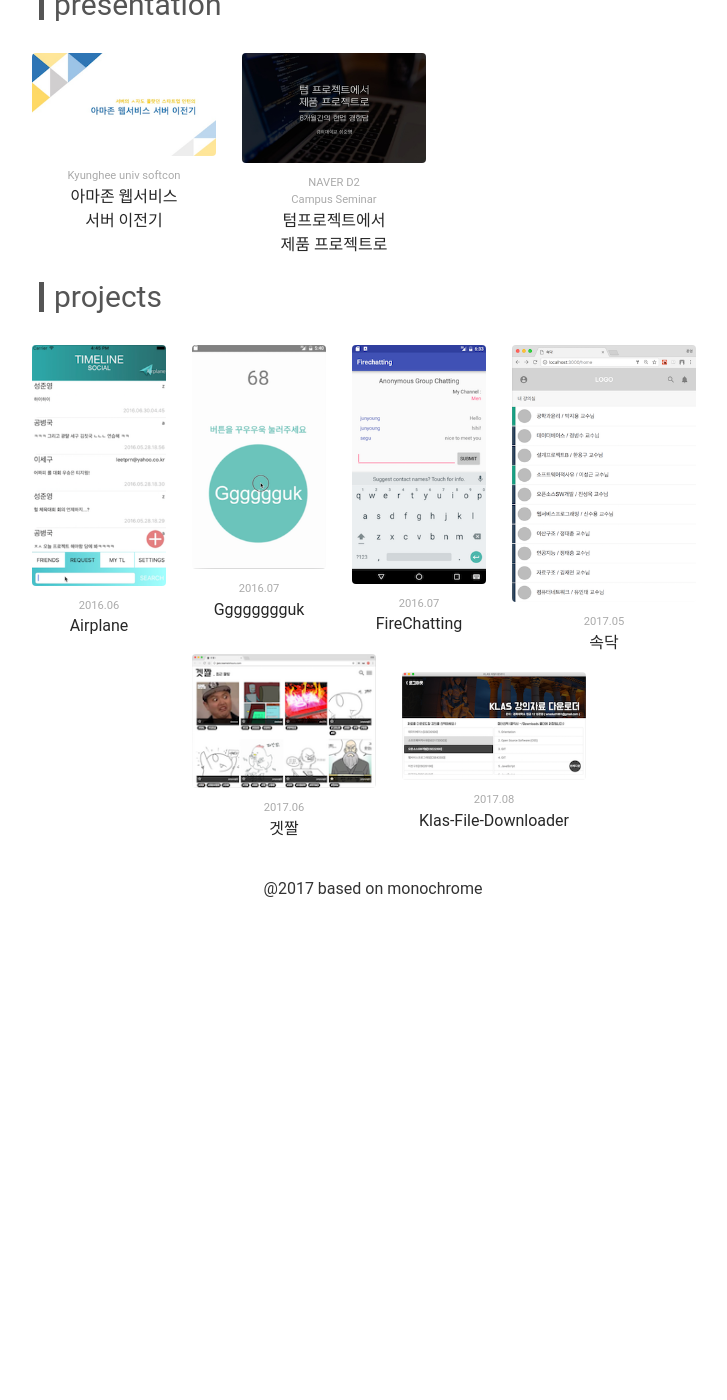
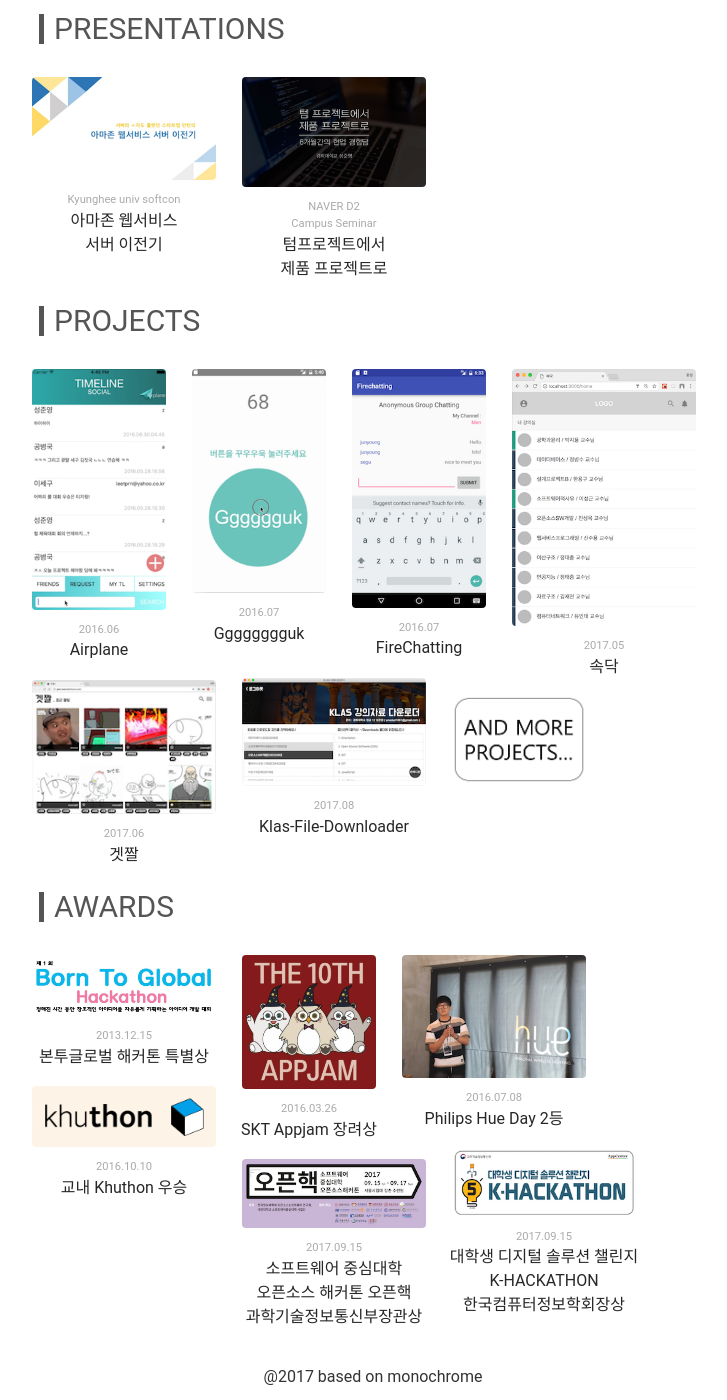
Before and after one commit to sungjunyoung/sungjunyoung.github.io_deprecated, a Jekyll site: the page built from about.html, in a window 1280 px wide and 1400 px high, scrolled down 624 px. Shown: the whole window, without its empty margins (267-994 px from the left). Built offline with Jekyll 4.4.1, drawn with Linux system fonts in a browser that asks for light colours; before the commit the page ends 1536 px from its top, so only the background shows below that; some of the changed text lies outside the part shown.

Commit message:
projects, awards 추가

```diff
--- a/about.html
+++ b/about.html
@@ -34,10 +34,10 @@ description: About Junyoung
 
 <div id="career">
     <div class="title">
-        career
+        CAREER
     </div>
 
-    <div class="grid career">
+    <div class="grid">
         <div id="http://ce.khu.ac.kr/" class="grid-item">
             <div class="image-wrapper">
                 <img src="img/about/kyunghee.png">
@@ -46,7 +46,7 @@ description: About Junyoung
                 2012.03 ~ now
             </div>
             <div class="grid-title">
-                경희대학교
+                경희대학교<br/>컴퓨터공학과
             </div>
         </div>
         <div id="http://www.swmaestro.kr/web/web/main.do" class="grid-item">
@@ -57,7 +57,7 @@ description: About Junyoung
                 2017.08 ~ now
             </div>
             <div class="grid-title">
-                SW마에스트로
+                SW마에스트로<br/>8기 연수생
             </div>
         </div>
         <div id="http://nomadstar.com/nomad/" class="grid-item">
@@ -77,10 +77,10 @@ description: About Junyoung
 
 <div id="presentation">
     <div class="title">
-        presentation
+        PRESENTATIONS
     </div>
 
-    <div class="grid presentation">
+    <div class="grid">
         <div id="https://www.slideshare.net/SungJunyoung/ss-69345868" class="grid-item">
             <div class="image-wrapper">
                 <img src="img/about/aws-presentaion.png">
@@ -108,10 +108,10 @@ description: About Junyoung
 
 <div id="projects">
     <div class="title">
-        projects
+        PROJECTS
     </div>
 
-    <div class="grid projects">
+    <div class="grid">
         <div id="https://github.com/sungjunyoung/Airplane" class="grid-item">
             <div class="image-wrapper small">
                 <img src="img/about/airplane-project.png">
@@ -178,5 +178,89 @@ description: About Junyoung
                 Klas-File-Downloader
             </div>
         </div>
+        <div id="https://github.com/sungjunyoung?tab=repositories" class="grid-item">
+            <div class="image-wrapper small">
+                <img src="img/about/and-more.png">
+            </div>
+        </div>
     </div>
 </div>
+
+<div id="awards">
+    <div class="title">
+        AWARDS
+    </div>
+
+    <div class="grid">
+        <div id="https://www.facebook.com/b2ghackathon/photos/a.1423976957837645.1073741830.1382490738652934/1423976994504308/?type=3&theater" class="grid-item">
+            <div class="image-wrapper">
+                <img src="img/about/btg-award.png">
+            </div>
+            <div class="grid-term">
+                2013.12.15
+            </div>
+            <div class="grid-title">
+                본투글로벌 해커톤 특별상
+            </div>
+        </div>
+        <div id="img/about/appjam-result.jpg" class="grid-item">
+            <div class="image-wrapper small">
+                <img src="img/about/appjam-award.png">
+            </div>
+            <div class="grid-term">
+                2016.03.26
+            </div>
+            <div class="grid-title">
+                SKT Appjam 장려상
+            </div>
+        </div>
+        <div id="https://m.blog.naver.com/PostView.nhn?blogId=philips_led&logNo=220764934715&proxyReferer=https%3A%2F%2Fwww.facebook.com%2F" class="grid-item">
+            <div class="image-wrapper">
+                <img src="img/about/hueday-award.png">
+            </div>
+            <div class="grid-term">
+                2016.07.08
+            </div>
+            <div class="grid-title">
+                Philips Hue Day 2등
+            </div>
+        </div>
+        <div id="https://thon.khlug.org/about/2016" class="grid-item">
+            <div class="image-wrapper">
+                <img src="img/about/khuthon-award.png">
+            </div>
+            <div class="grid-term">
+                2016.10.10
+            </div>
+            <div class="grid-title">
+                교내 Khuthon 우승
+            </div>
+        </div>
+        <div id="https://sigoss.github.io/hackathon2017-2/index.html" class="grid-item">
+            <div class="image-wrapper">
+                <img src="img/about/openhack-award.png">
+            </div>
+            <div class="grid-term">
+                2017.09.15
+            </div>
+            <div class="grid-title">
+                소프트웨어 중심대학<br/>
+                오픈소스 해커톤 오픈핵<br/>
+                과학기술정보통신부장관상
+            </div>
+        </div>
+        <div id="http://appcenter.kr/archives/10113" class="grid-item">
+            <div class="image-wrapper">
+                <img src="img/about/khackathon-award.png">
+            </div>
+            <div class="grid-term">
+                2017.09.15
+            </div>
+            <div class="grid-title">
+                대학생 디지털 솔루션 챌린지<br/>
+                K-HACKATHON<br/>
+                한국컴퓨터정보학회장상
+            </div>
+        </div>
+    </div>
+</div>
--- a/js/about.js
+++ b/js/about.js
@@ -1,15 +1,14 @@
 $(document).ready(function () {
+    $('.grid').masonry({
+        itemSelector: '.grid-item',
+        columnWidth: 10,
+        horizontalOrder: true
+    });
 
     if(!window.location.hash) {
         window.location = window.location + '#loaded';
         window.location.reload();
     }
-
-    $('.grid').masonry({
-        itemSelector: '.grid-item',
-        columnWidth: 10
-    });
-
 
     $('.grid-item').mouseenter(function () {
             $(this).find('.grid-term').css("color", "white");
```
Also changed, not shown: other parts of about.html (+1 -1 lines), img/about/and-more.png (added), img/about/appjam-award.png (added), img/about/appjam-result.jpg (added), img/about/btg-award.png (added), img/about/hueday-award.png (added), img/about/khackathon-award.png (added), img/about/khuthon-award.png (added), img/about/openhack-award.png (added).
